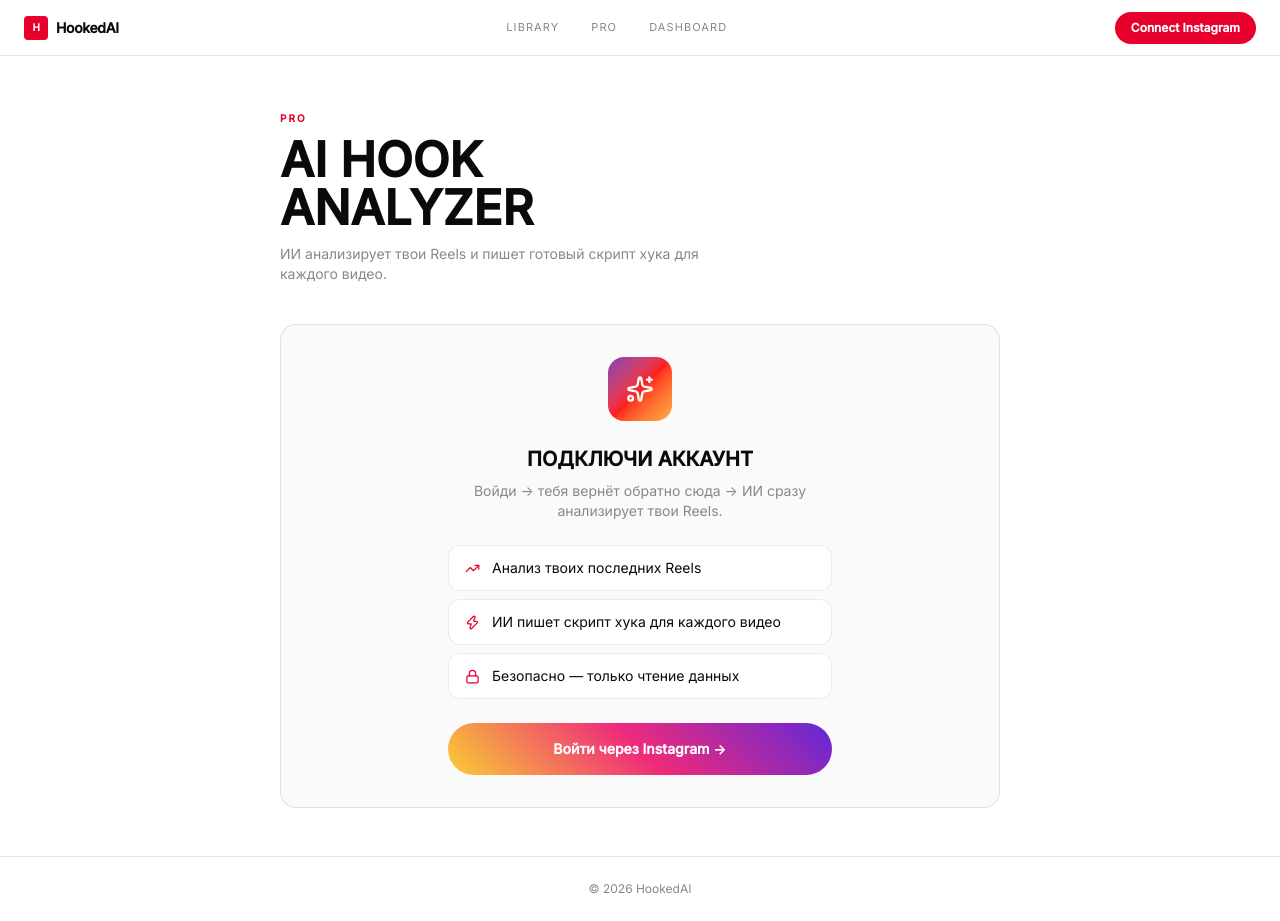
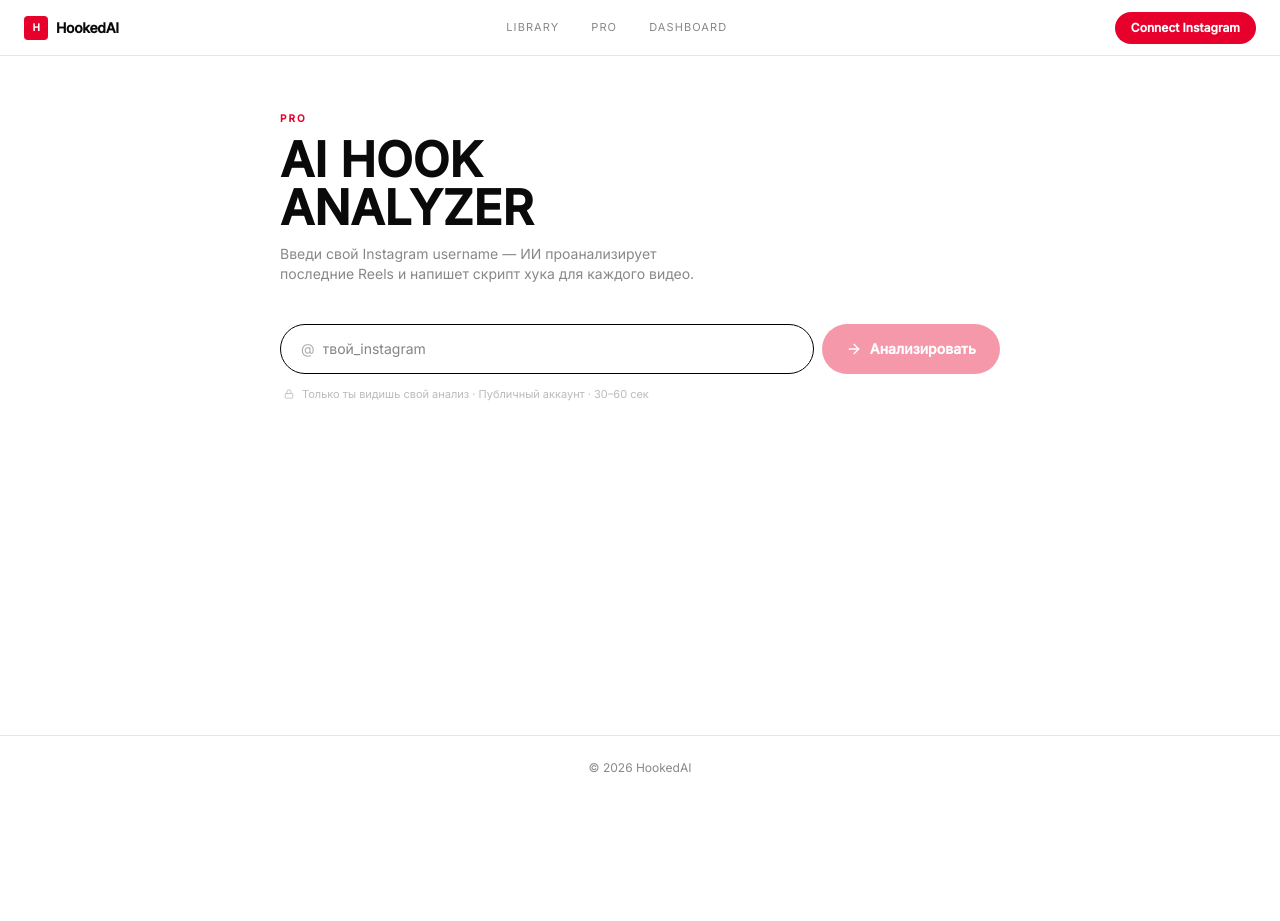
Before and after one commit to bimogg/Hooked.AI, a Next.js app: page /pro in a window 1280 px wide. After the commit the page ends 800 px from the top, so only its background shows below. Built offline with nearby package versions, Linux system fonts and the light colour scheme; no server answers.

Commit message:
feat: confidential per-blogger analysis — saves to localStorage, no auth needed

```diff
--- a/app/pro/page.tsx
+++ b/app/pro/page.tsx
@@ -1,20 +1,8 @@
-import { cookies } from 'next/headers';
-import ProConnected from '@/components/ProConnected';
-import Link from 'next/link';
-import { Sparkles, Lock, TrendingUp, Zap } from 'lucide-react';
+import ProAnalyzer from '@/components/ProAnalyzer';
 
 export const metadata = { title: 'HookedAI Pro — AI Hook Analyzer' };
 
-export default async function ProPage({
-  searchParams,
-}: {
-  searchParams: Promise<{ error?: string }>;
-}) {
-  const { error } = await searchParams;
-  const cookieStore = await cookies();
-  const fbName = cookieStore.get('fb_name')?.value;
-  const isConnected = !!cookieStore.get('fb_token')?.value;
-
+export default function ProPage() {
   return (
     <div className="max-w-3xl mx-auto px-6 py-12">
       <div className="mb-10">
@@ -23,54 +11,10 @@ export default async function ProPage({
           AI Hook<br />Analyzer
         </h1>
         <p className="text-[#888] text-sm mt-3 max-w-md">
-          ИИ анализирует твои Reels и пишет готовый скрипт хука для каждого видео.
+          Введи свой Instagram username — ИИ проанализирует последние Reels и напишет скрипт хука для каждого видео.
         </p>
       </div>
-
-      {error && (
-        <div className="mb-6 bg-red-50 border border-red-200 rounded-xl px-4 py-3 text-sm text-red-700">
-          Ошибка входа. Попробуй снова.
-        </div>
-      )}
-
-      {!isConnected ? (
-        <div className="border border-black/10 rounded-2xl p-8 bg-[#fafafa]">
-          <div className="flex flex-col items-center text-center gap-6 max-w-sm mx-auto">
-            <div className="w-16 h-16 rounded-2xl bg-gradient-to-br from-[#833ab4] via-[#fd1d1d] to-[#fcb045] flex items-center justify-center">
-              <Sparkles size={28} className="text-white" />
-            </div>
-            <div>
-              <h2 className="font-[family-name:var(--font-syne)] font-bold text-xl uppercase">
-                Подключи аккаунт
-              </h2>
-              <p className="text-[#888] text-sm mt-2">
-                Войди → тебя вернёт обратно сюда → ИИ сразу анализирует твои Reels.
-              </p>
-            </div>
-            <div className="w-full flex flex-col gap-2">
-              {[
-                { icon: TrendingUp, text: 'Анализ твоих последних Reels' },
-                { icon: Zap,        text: 'ИИ пишет скрипт хука для каждого видео' },
-                { icon: Lock,       text: 'Безопасно — только чтение данных' },
-              ].map(({ icon: Icon, text }) => (
-                <div key={text} className="flex items-center gap-3 bg-white border border-black/8 rounded-xl px-4 py-3 text-left">
-                  <Icon size={15} className="text-[#e8002d] shrink-0" />
-                  <span className="text-sm">{text}</span>
-                </div>
-              ))}
-            </div>
-            <Link
-              href="/api/auth/instagram"
-              className="w-full text-white font-bold text-sm py-4 rounded-full hover:opacity-90 transition-opacity text-center"
-              style={{ background: 'linear-gradient(45deg, #f9ce34, #ee2a7b, #6228d7)' }}
-            >
-              Войти через Instagram →
-            </Link>
-          </div>
-        </div>
-      ) : (
-        <ProConnected name={fbName} />
-      )}
+      <ProAnalyzer />
     </div>
   );
 }
--- a/components/ProAnalyzer.tsx
+++ b/components/ProAnalyzer.tsx
@@ -1,6 +1,6 @@
 'use client';
 import { useState, useEffect } from 'react';
-import { Eye, Heart, Zap, Copy, Check, Loader2, ArrowRight, ExternalLink } from 'lucide-react';
+import { Eye, Heart, Zap, Copy, Check, Loader2, ArrowRight, ExternalLink, Lock, RotateCcw } from 'lucide-react';
 
 function fmt(n: number) {
   if (n >= 1_000_000) return `${(n / 1_000_000).toFixed(1)}M`;
@@ -28,6 +28,26 @@ const PLACEMENT_LABEL: Record<string, string> = {
 
 interface Reel { shortCode: string; caption: string; views: number; likes: number; thumbnail: string | null; permalink: string; }
 interface Analysis { reel: Reel; hookType: string; placement: string; hookScript: string; reason: string; viewsBoost: number; }
+interface SavedSession { username: string; results: Analysis[]; savedAt: number; }
+
+const STORAGE_KEY = 'hooked_pro_session';
+
+function loadSession(): SavedSession | null {
+  try {
+    const raw = localStorage.getItem(STORAGE_KEY);
+    return raw ? JSON.parse(raw) : null;
+  } catch { return null; }
+}
+
+function saveSession(username: string, results: Analysis[]) {
+  try {
+    localStorage.setItem(STORAGE_KEY, JSON.stringify({ username, results, savedAt: Date.now() }));
+  } catch { /* ignore */ }
+}
+
+function clearSession() {
+  try { localStorage.removeItem(STORAGE_KEY); } catch { /* ignore */ }
+}
 
 function CopyButton({ text }: { text: string }) {
   const [copied, setCopied] = useState(false);
@@ -52,7 +72,7 @@ function AnalysisCard({ data }: { data: Analysis }) {
             ? <img src={reel.thumbnail} alt="" className="w-full h-full object-cover" style={{ aspectRatio: '9/14' }} />
             : <div className="w-full bg-gradient-to-br from-gray-200 to-gray-400" style={{ aspectRatio: '9/14' }} />
           }
-          <div className="absolute inset-0 flex items-center justify-center opacity-0 group-hover:opacity-100 transition-opacity">
+          <div className="absolute inset-0 flex items-center justify-center opacity-0 group-hover:opacity-100 transition-opacity bg-black/20">
             <div className="bg-black/60 rounded-full p-2"><ExternalLink size={14} className="text-white" /></div>
           </div>
         </a>
@@ -83,25 +103,42 @@ function AnalysisCard({ data }: { data: Analysis }) {
   );
 }
 
-export default function ProAnalyzer({ username }: { username: string }) {
+export default function ProAnalyzer() {
+  const [username, setUsername] = useState('');
   const [loading, setLoading] = useState(false);
   const [results, setResults] = useState<Analysis[] | null>(null);
+  const [activeUser, setActiveUser] = useState<string | null>(null);
   const [error, setError] = useState('');
   const [step, setStep] = useState('');
+  const [hydrated, setHydrated] = useState(false);
 
-  const analyze = async () => {
-    setLoading(true); setError(''); setResults(null);
+  useEffect(() => {
+    const session = loadSession();
+    if (session) {
+      setResults(session.results);
+      setActiveUser(session.username);
+      setUsername(session.username);
+    }
+    setHydrated(true);
+  }, []);
+
+  const analyze = async (uname?: string) => {
+    const target = (uname ?? username).replace('@', '').trim();
+    if (!target) return;
+    setLoading(true); setError(''); setResults(null); setActiveUser(null);
     setStep('Загружаем reels...');
     const timer = setTimeout(() => setStep('ИИ анализирует каждое видео...'), 20000);
     try {
       const res = await fetch('/api/analyze', {
         method: 'POST',
         headers: { 'Content-Type': 'application/json' },
-        body: JSON.stringify({ username }),
+        body: JSON.stringify({ username: target }),
       });
       const data = await res.json();
       if (!res.ok) { setError(data.error ?? 'Ошибка'); return; }
       setResults(data.reels);
+      setActiveUser(target);
+      saveSession(target, data.reels);
     } catch {
       setError('Ошибка сети. Попробуй ещё раз.');
     } finally {
@@ -109,32 +146,75 @@ export default function ProAnalyzer({ username }: { username: string }) {
     }
   };
 
-  useEffect(() => { analyze(); }, []); // eslint-disable-line react-hooks/exhaustive-deps
+  const reset = () => {
+    clearSession();
+    setResults(null);
+    setActiveUser(null);
+    setUsername('');
+    setError('');
+  };
+
+  if (!hydrated) return null;
 
   return (
-    <div className="flex flex-col gap-4">
+    <div className="flex flex-col gap-5">
+      {/* Input row — always shown */}
+      {!activeUser ? (
+        <>
+          <div className="flex gap-2">
+            <div className="flex-1 flex items-center border border-black/20 rounded-full overflow-hidden focus-within:border-black transition-colors bg-white">
+              <span className="pl-5 text-[#aaa] text-sm select-none">@</span>
+              <input
+                type="text"
+                value={username}
+                onChange={e => setUsername(e.target.value)}
+                onKeyDown={e => e.key === 'Enter' && !loading && analyze()}
+                placeholder="твой_instagram"
+                className="flex-1 px-2 py-3.5 text-sm outline-none bg-transparent"
+                autoFocus
+              />
+            </div>
+            <button onClick={() => analyze()} disabled={loading || !username.trim()}
+              className="bg-[#e8002d] text-white font-bold text-sm px-6 py-3 rounded-full hover:opacity-90 transition-opacity disabled:opacity-40 flex items-center gap-2 whitespace-nowrap">
+              {loading ? <Loader2 size={16} className="animate-spin" /> : <ArrowRight size={16} />}
+              {loading ? 'Анализ...' : 'Анализировать'}
+            </button>
+          </div>
+          <div className="flex items-center gap-2 -mt-2 pl-1">
+            <Lock size={10} className="text-[#bbb]" />
+            <p className="text-[11px] text-[#bbb]">Только ты видишь свой анализ · Публичный аккаунт · 30–60 сек</p>
+          </div>
+        </>
+      ) : (
+        <div className="flex items-center justify-between bg-[#f7f7f7] rounded-2xl px-4 py-3 border border-black/8">
+          <div className="flex items-center gap-2">
+            <Lock size={12} className="text-[#e8002d]" />
+            <div>
+              <p className="text-[11px] text-[#888] uppercase tracking-wider font-bold">Конфиденциальный анализ</p>
+              <p className="text-sm font-semibold">@{activeUser}</p>
+            </div>
+          </div>
+          <button onClick={reset} className="flex items-center gap-1 text-[11px] text-[#aaa] hover:text-black transition-colors">
+            <RotateCcw size={11} /> Другой аккаунт
+          </button>
+        </div>
+      )}
+
       {loading && (
         <div className="text-center py-16 flex flex-col items-center gap-4">
           <div className="w-12 h-12 border-2 border-[#e8002d] border-t-transparent rounded-full animate-spin" />
           <p className="text-sm text-[#888]">{step}</p>
-          <p className="text-[11px] text-[#bbb]">30–60 секунд</p>
         </div>
       )}
       {error && !loading && (
         <div className="bg-red-50 border border-red-200 rounded-xl px-4 py-3 text-sm text-red-700 flex justify-between items-center">
           <span>{error}</span>
-          <button onClick={analyze} className="text-xs font-bold underline ml-3 shrink-0">Повторить</button>
+          <button onClick={() => analyze()} className="text-xs font-bold underline ml-3 shrink-0">Повторить</button>
         </div>
       )}
       {results && !loading && (
         <div className="flex flex-col gap-3">
-          <div className="flex items-center justify-between">
-            <p className="text-xs text-[#888]">{results.length} reels · ИИ рекомендации готовы</p>
-            <button onClick={analyze} disabled={loading}
-              className="text-[11px] text-[#888] hover:text-black transition-colors flex items-center gap-1">
-              <ArrowRight size={11} />Обновить
-            </button>
-          </div>
+          <p className="text-xs text-[#888]">{results.length} reels · ИИ рекомендации готовы</p>
           {results.map((r, i) => <AnalysisCard key={i} data={r} />)}
           <div className="border border-dashed border-black/15 rounded-2xl p-6 text-center mt-1">
             <p className="text-sm font-medium">Хочешь больше примеров таких хуков?</p>
```
